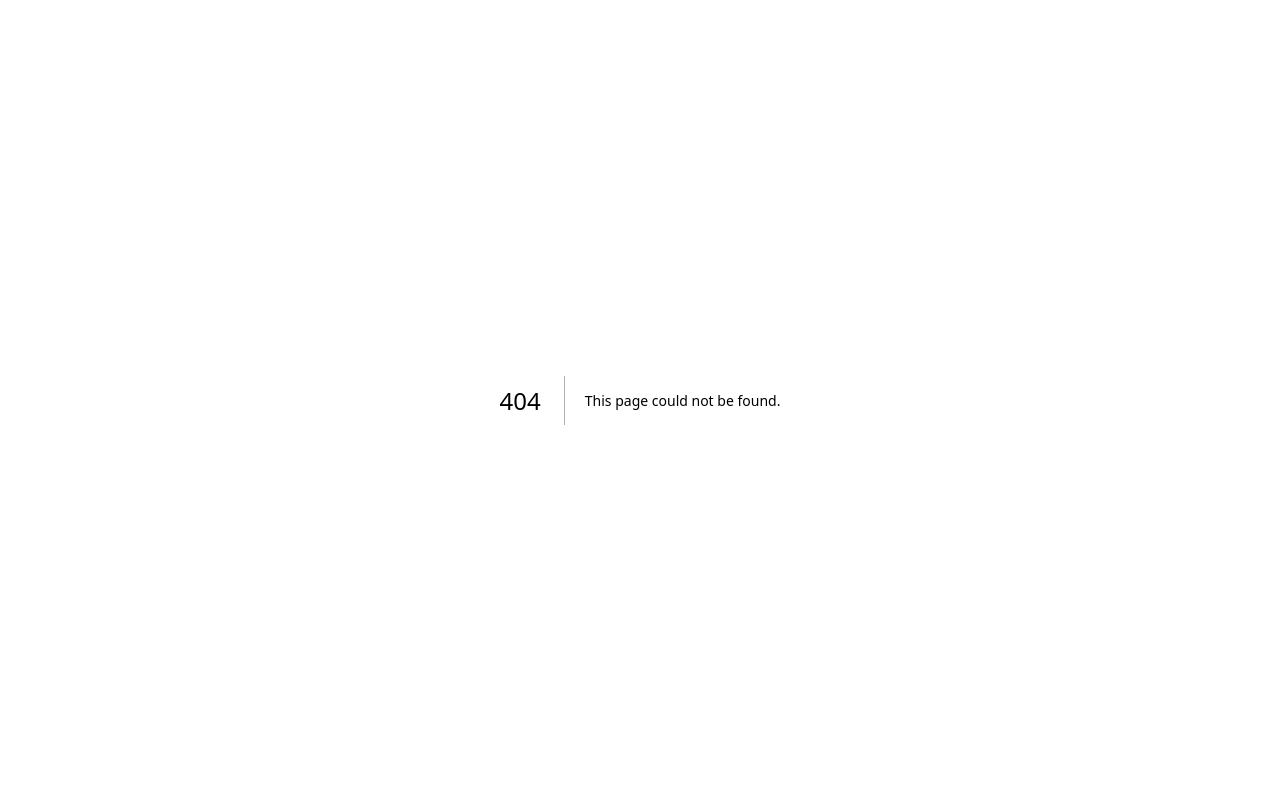
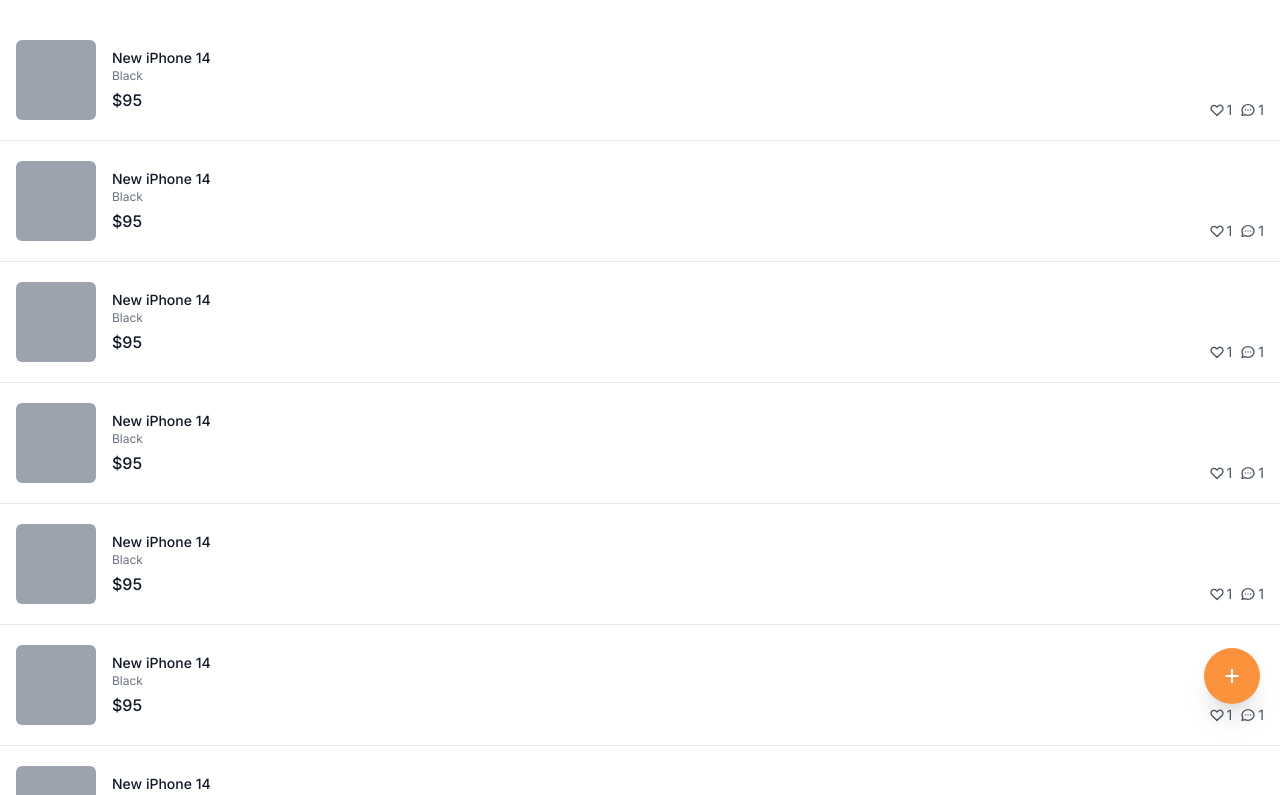
Before and after one commit to osh612/carrot-market, a Next.js app: page /Home in a window 1280 px wide. Before the commit this address had no page. Shown: the top 795 px of the page. Built offline with nearby package versions, Linux system fonts and the light colour scheme.

Commit message:
create home

```diff
--- /dev/null
+++ b/app/Home/page.tsx
@@ -0,0 +1,73 @@
+export default function Home() {
+    return (
+        <div className="flex flex-col space-y-5 py-10">
+            {[1, 1, 1, 1, 1, 1, 1, 1, 1, 1, 1, 1].map((_, i) => (
+                <div
+                    key={i}
+                    className="flex px-4  border-b pb-5 cursor-pointer justify-between">
+                    <div className="flex space-x-4">
+                        <div className="w-20 h-20 bg-gray-400 rounded-md" />
+                        <div className="pt-2 flex flex-col">
+                            <h3 className="text-sm font-medium text-gray-900">
+                                New iPhone 14
+                            </h3>
+                            <span className="text-xs text-gray-500">Black</span>
+                            <span className="font-medium mt-1 text-gray-900">$95</span>
+                        </div>
+                    </div>
+                    <div className="flex space-x-2 items-end justify-end">
+                        <div className="flex space-x-0.5 items-center text-sm  text-gray-600">
+                            <svg
+                                className="w-4 h-4"
+                                fill="none"
+                                stroke="currentColor"
+                                viewBox="0 0 24 24"
+                                xmlns="http://www.w3.org/2000/svg">
+                                <path
+                                    strokeLinecap="round"
+                                    strokeLinejoin="round"
+                                    strokeWidth="2"
+                                    d="M4.318 6.318a4.5 4.5 0 000 6.364L12 20.364l7.682-7.682a4.5 4.5 0 00-6.364-6.364L12 7.636l-1.318-1.318a4.5 4.5 0 00-6.364 0z">
+                                </path>
+                            </svg>
+                            <span>1</span>
+                        </div>
+                        <div className="flex space-x-0.5 items-center text-sm  text-gray-600">
+                            <svg
+                                className="w-4 h-4"
+                                fill="none"
+                                stroke="currentColor"
+                                viewBox="0 0 24 24"
+                                xmlns="http://www.w3.org/2000/svg">
+                                <path
+                                    strokeLinecap="round"
+                                    strokeLinejoin="round"
+                                    strokeWidth="2"
+                                    d="M8 12h.01M12 12h.01M16 12h.01M21 12c0 4.418-4.03 8-9 8a9.863 9.863 0 01-4.255-.949L3 20l1.395-3.72C3.512 15.042 3 13.574 3 12c0-4.418 4.03-8 9-8s9 3.582 9 8z"
+                                ></path>
+                            </svg>
+                            <span>1</span>
+                        </div>
+                    </div>
+                </div>
+            ))}
+            <button className="fixed hover:bg-orange-500 transition-colors cursor-pointer  bottom-24 right-5 shadow-xl bg-orange-400 rounded-full p-4 text-white">
+                <svg
+                    className="h-6 w-6"
+                    xmlns="http://www.w3.org/2000/svg"
+                    fill="none"
+                    viewBox="0 0 24 24"
+                    stroke="currentColor"
+                    aria-hidden="true"
+                >
+                    <path
+                        strokeLinecap="round"
+                        strokeLinejoin="round"
+                        strokeWidth="2"
+                        d="M12 6v6m0 0v6m0-6h6m-6 0H6"
+                    />
+                </svg>
+            </button>
+        </div>
+    );
+};
```
